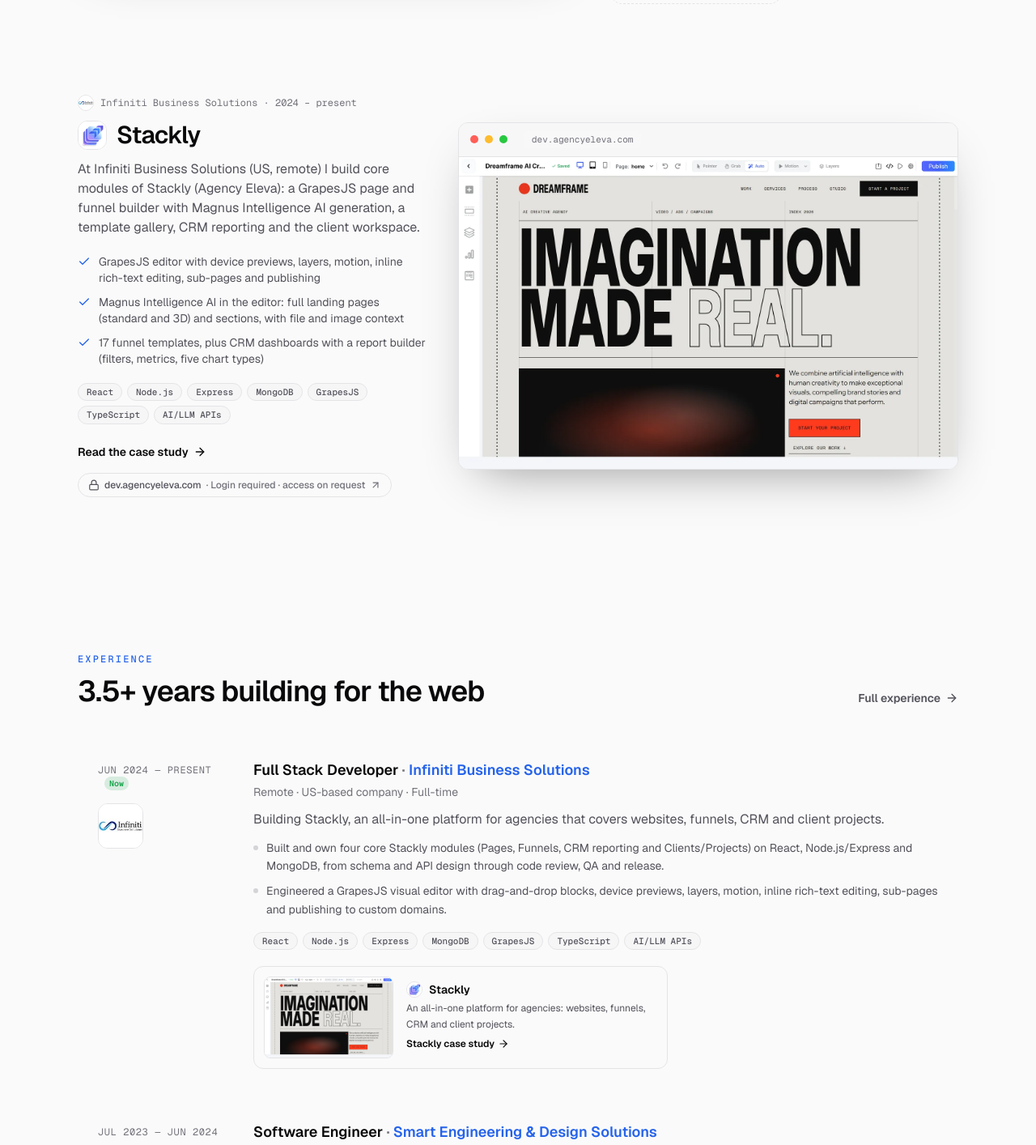
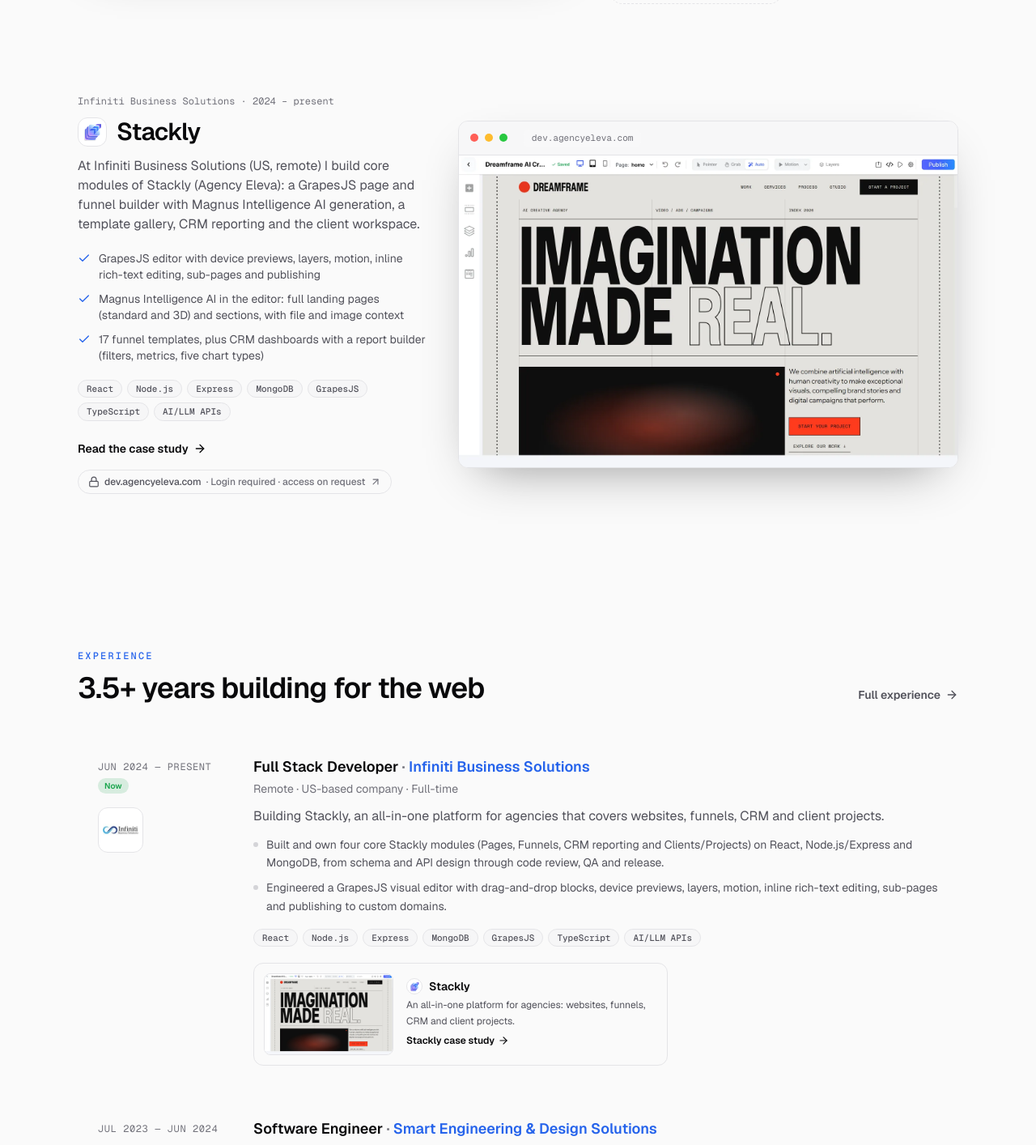
Before and after one commit to niaziiii/portfolio-nextjs, a Next.js app: page / in a window 1280 px wide. Shown: the part 1730-3144 px from the top of the page at 81% size. Built offline with nearby package versions, Linux system fonts and the light colour scheme.

Commit message:
fix: adjust logo sizes and layout in project and experience components; improve logo rendering in Logo component

```diff
--- a/src/app/(portfolio)/projects/[slug]/page.tsx
+++ b/src/app/(portfolio)/projects/[slug]/page.tsx
@@ -91,7 +91,7 @@
                 <div key={m.label}>
                   <dt className="font-mono text-[11px] uppercase tracking-[0.18em] text-faint">{m.label}</dt>
                   <dd className="mt-1.5 flex items-center gap-2 text-sm">
-                    {m.logo ? <Logo src={m.logo} alt="" className="size-6 rounded-md" /> : null}
+                    {m.logo ? <Logo src={m.logo} alt="" className="size-8 rounded-lg" /> : null}
                     {m.value}
                   </dd>
                 </div>
--- a/src/components/experience/ExperienceList.tsx
+++ b/src/components/experience/ExperienceList.tsx
@@ -16,18 +16,20 @@
             key={`${role.company}-${role.start}`}
             className="group grid gap-4 rounded-2xl border border-transparent p-5 transition hover:border-line hover:bg-surface/60 sm:grid-cols-[10rem_1fr] sm:gap-8 sm:p-6"
           >
-            <div className="flex items-center gap-3 sm:flex-col sm:items-start sm:gap-4">
+            <div className="flex items-center gap-3 sm:sticky sm:top-24 sm:flex-col sm:items-start sm:gap-4 sm:self-start">
               {role.logo ? (
-                <Logo src={role.logo} alt={`${role.company} logo`} className="size-10 sm:order-2 sm:size-14" />
+                <Logo src={role.logo} alt={`${role.company} logo`} className="size-11 sm:order-2 sm:size-14" />
               ) : null}
-              <p className="font-mono text-xs uppercase tracking-wider text-faint sm:order-1 sm:pt-1">
-                {role.start} — {role.end}
+              <div className="sm:order-1 sm:pt-1">
+                <p className="font-mono text-xs uppercase tracking-wider text-faint">
+                  {role.start} — {role.end}
+                </p>
                 {role.end === "Present" ? (
-                  <span className="ml-2 inline-flex items-center rounded-full bg-success/15 px-1.5 py-0.5 text-[10px] font-semibold normal-case tracking-normal text-success">
+                  <span className="mt-1.5 inline-flex items-center rounded-full bg-success/15 px-2 py-0.5 text-[10px] font-semibold text-success">
                     Now
                   </span>
                 ) : null}
-              </p>
+              </div>
             </div>
             <div>
               <h3 className="text-lg font-semibold leading-snug">
--- a/src/components/projects/FeaturedProject.tsx
+++ b/src/components/projects/FeaturedProject.tsx
@@ -35,12 +35,7 @@
       </Link>
 
       <div className={`md:col-span-5 ${flip ? "md:order-1" : ""}`}>
-        <p className="flex items-center gap-2 font-mono text-xs text-faint">
-          {project.companyLogo ? (
-            <Logo src={project.companyLogo} alt={`${project.company} logo`} className="size-5 rounded-md" />
-          ) : null}
-          {project.context}
-        </p>
+        <p className="font-mono text-xs text-faint">{project.context}</p>
         <h3 className="mt-3 flex items-center gap-3 text-2xl font-semibold tracking-tight sm:text-3xl">
           {project.logo ? (
             <Logo src={project.logo} alt="" bare={project.logo.endsWith(".svg")} className="size-9 rounded-lg" />
--- a/src/components/ui/Logo.tsx
+++ b/src/components/ui/Logo.tsx
@@ -2,7 +2,8 @@
 
 /**
  * Square logo tile. Company logos come on white, so they sit on a white tile with a
- * hairline border (as on LinkedIn); `bare` drops the tile for marks that carry their own shape.
+ * hairline border and a little inner padding (as on LinkedIn); `bare` drops the tile for
+ * marks that carry their own shape.
  */
 export default function Logo({
   src,
@@ -21,6 +22,7 @@
         bare ? "" : "rounded-xl border border-line bg-white"
       } ${className}`}
     >
+      <span className={`absolute ${bare ? "inset-0" : "inset-[9%]"}`}>
         <Image
           src={src}
           alt={alt}
@@ -30,5 +32,6 @@
           className="object-contain"
         />
       </span>
+    </span>
   );
 }
```
Lines whose indentation alone changed are shown as unchanged.
